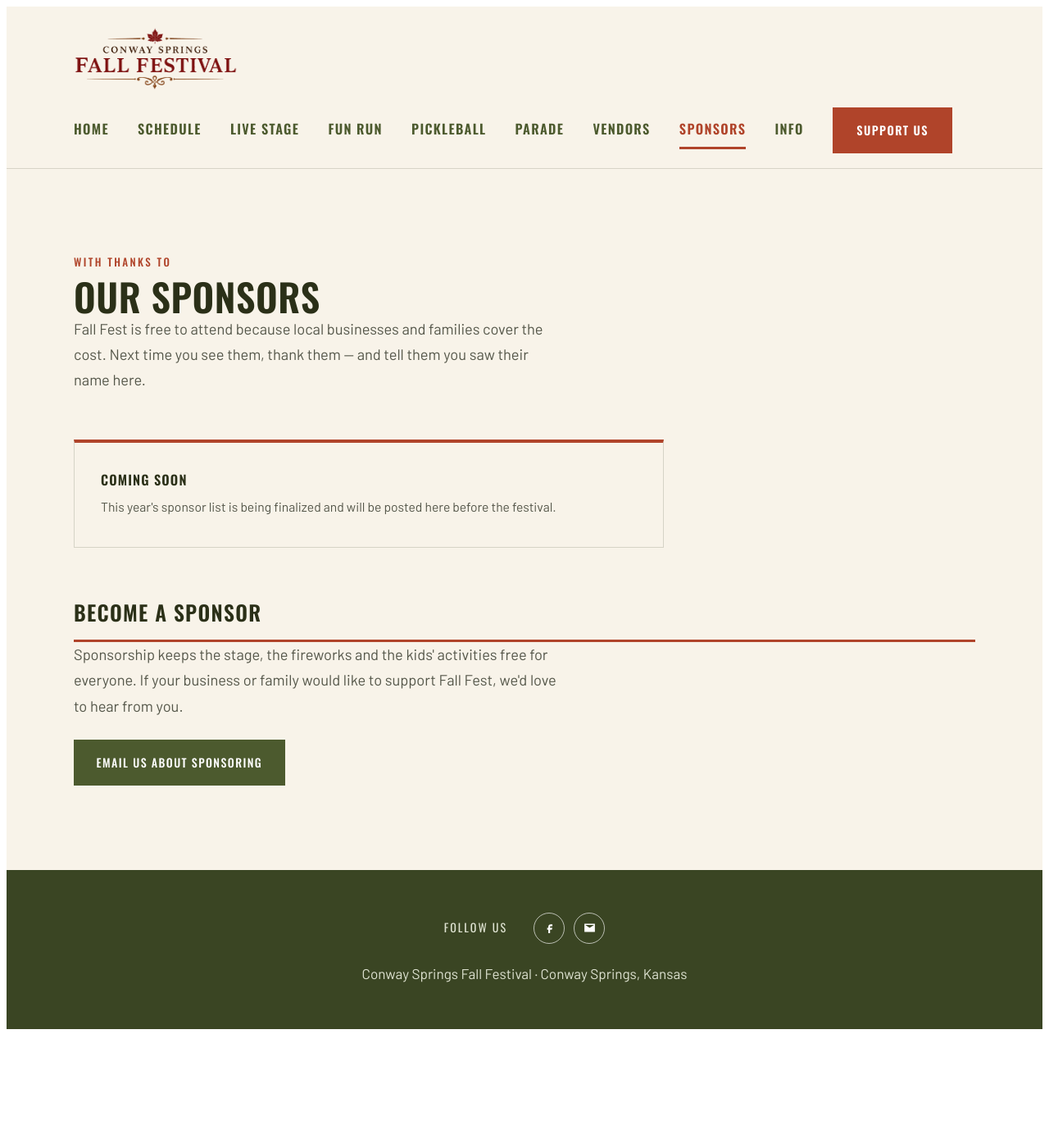
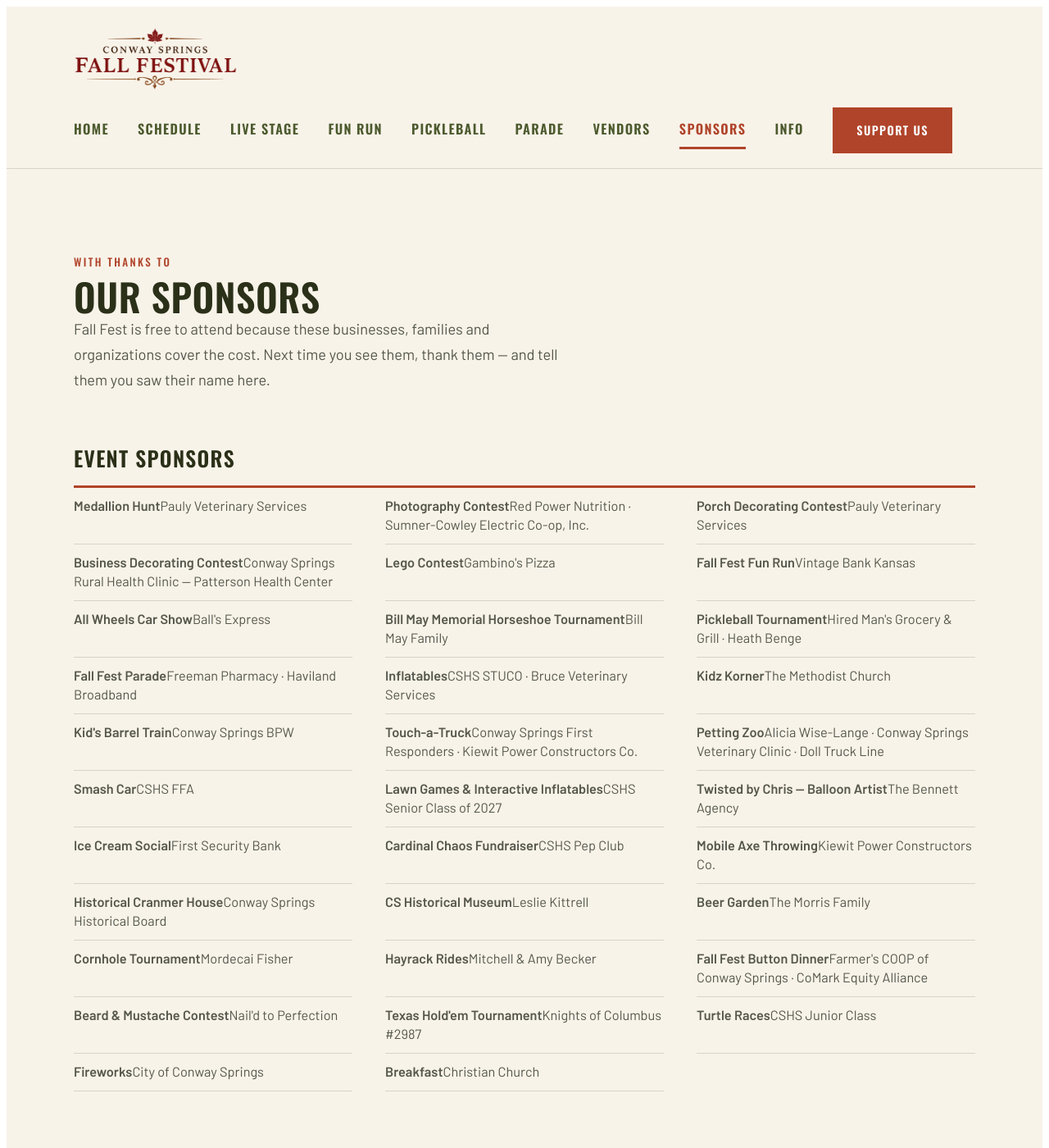
Before and after one commit to kbirket/conwayspringsfallfest, a Jekyll site: the page built from sponsors.html, in a window 1280 px wide and 1400 px high. Shown: the whole window at 82% size. Built offline with Jekyll 4.4.1, drawn with Linux system fonts in a browser that asks for light colours; some of the changed text lies outside the part shown.

Commit message:
add sponsors

```diff
--- a/sponsors.html
+++ b/sponsors.html
@@ -2,7 +2,7 @@
 layout: default
 title: Sponsors
 nav: sponsors
-description: The businesses, families and volunteers who make the Conway Springs Fall Festival possible.
+description: The businesses, families and organizations who sponsor the Conway Springs Fall Festival.
 ---
 
 <section class="csff__section">
@@ -10,18 +10,117 @@
     <div class="csff__sechead">
       <p class="csff__eyebrow">With Thanks To</p>
       <h2 class="csff__h">Our Sponsors</h2>
-      <p class="csff__lede">Fall Fest is free to attend because local businesses and families cover the cost. Next time you see them, thank them &mdash; and tell them you saw their name here.</p>
+      <p class="csff__lede">Fall Fest is free to attend because these businesses, families and organizations cover the cost. Next time you see them, thank them &mdash; and tell them you saw their name here.</p>
     </div>
 
-    <div class="csff__box" style="max-width:720px;">
-      <h3 class="csff__h3">Coming soon</h3>
-      <p>This year's sponsor list is being finalized and will be posted here before the festival.</p>
-    </div>
+    <h3 class="csff__dayhead">Event Sponsors</h3>
+    <ul class="csff__sponsorlist csff__sponsorlist--events">
+      <li><strong>Medallion Hunt</strong><span>Pauly Veterinary Services</span></li>
+      <li><strong>Photography Contest</strong><span>Red Power Nutrition &middot; Sumner-Cowley Electric Co-op, Inc.</span></li>
+      <li><strong>Porch Decorating Contest</strong><span>Pauly Veterinary Services</span></li>
+      <li><strong>Business Decorating Contest</strong><span>Conway Springs Rural Health Clinic &mdash; Patterson Health Center</span></li>
+      <li><strong>Lego Contest</strong><span>Gambino's Pizza</span></li>
+      <li><strong>Fall Fest Fun Run</strong><span>Vintage Bank Kansas</span></li>
+      <li><strong>All Wheels Car Show</strong><span>Ball's Express</span></li>
+      <li><strong>Bill May Memorial Horseshoe Tournament</strong><span>Bill May Family</span></li>
+      <li><strong>Pickleball Tournament</strong><span>Hired Man's Grocery &amp; Grill &middot; Heath Benge</span></li>
+      <li><strong>Fall Fest Parade</strong><span>Freeman Pharmacy &middot; Haviland Broadband</span></li>
+      <li><strong>Inflatables</strong><span>CSHS STUCO &middot; Bruce Veterinary Services</span></li>
+      <li><strong>Kidz Korner</strong><span>The Methodist Church</span></li>
+      <li><strong>Kid's Barrel Train</strong><span>Conway Springs BPW</span></li>
+      <li><strong>Touch-a-Truck</strong><span>Conway Springs First Responders &middot; Kiewit Power Constructors Co.</span></li>
+      <li><strong>Petting Zoo</strong><span>Alicia Wise-Lange &middot; Conway Springs Veterinary Clinic &middot; Doll Truck Line</span></li>
+      <li><strong>Smash Car</strong><span>CSHS FFA</span></li>
+      <li><strong>Lawn Games &amp; Interactive Inflatables</strong><span>CSHS Senior Class of 2027</span></li>
+      <li><strong>Twisted by Chris &mdash; Balloon Artist</strong><span>The Bennett Agency</span></li>
+      <li><strong>Ice Cream Social</strong><span>First Security Bank</span></li>
+      <li><strong>Cardinal Chaos Fundraiser</strong><span>CSHS Pep Club</span></li>
+      <li><strong>Mobile Axe Throwing</strong><span>Kiewit Power Constructors Co.</span></li>
+      <li><strong>Historical Cranmer House</strong><span>Conway Springs Historical Board</span></li>
+      <li><strong>CS Historical Museum</strong><span>Leslie Kittrell</span></li>
+      <li><strong>Beer Garden</strong><span>The Morris Family</span></li>
+      <li><strong>Cornhole Tournament</strong><span>Mordecai Fisher</span></li>
+      <li><strong>Hayrack Rides</strong><span>Mitchell &amp; Amy Becker</span></li>
+      <li><strong>Fall Fest Button Dinner</strong><span>Farmer's COOP of Conway Springs &middot; CoMark Equity Alliance</span></li>
+      <li><strong>Beard &amp; Mustache Contest</strong><span>Nail'd to Perfection</span></li>
+      <li><strong>Texas Hold'em Tournament</strong><span>Knights of Columbus #2987</span></li>
+      <li><strong>Turtle Races</strong><span>CSHS Junior Class</span></li>
+      <li><strong>Fireworks</strong><span>City of Conway Springs</span></li>
+      <li><strong>Breakfast</strong><span>Christian Church</span></li>
+    </ul>
+
+    <h3 class="csff__dayhead" style="margin-top:3.5rem;">Donors &amp; Prize Contributors</h3>
+    <p class="csff__lede">These businesses, families and organizations gave to the general fund or donated raffle prizes.</p>
+
+    <ul class="csff__sponsorlist">
+      <li>Al's Automotive, LLC</li>
+      <li>Alicia Wise-Lange</li>
+      <li>Argyle Designs</li>
+      <li>Backyard Wood X-Pressions</li>
+      <li>Blank Canvas Lodge</li>
+      <li>Botanica</li>
+      <li>Brian &amp; Catherine Boatright</li>
+      <li>Bruce Veterinary Service</li>
+      <li>Cardinal Carwash</li>
+      <li>Casey's General Store</li>
+      <li>Conway Springs BPW</li>
+      <li>Conway Springs Community Theatre</li>
+      <li>Conway Springs First Responders</li>
+      <li>Conway Springs Personal Tax Service</li>
+      <li>Conway Springs Rural Health Clinic &mdash; Patterson Health Center</li>
+      <li>Conway Springs Veterinary Clinic</li>
+      <li>Cosmosphere, SciEd Center &amp; Space Museum</li>
+      <li>Cubbie-Hole Whimsy</li>
+      <li>D. T. Homes</li>
+      <li>Doll Truck Line</li>
+      <li>Dollhouse Doggies</li>
+      <li>Ebersole Mortuary</li>
+      <li>Ebersole Paint</li>
+      <li>Exploration Place</li>
+      <li>Farmer's COOP, Conway Springs &amp; CoMark Equity Alliance</li>
+      <li>First Security Bank</li>
+      <li>Freeman Pharmacy</li>
+      <li>Gerlach Plumbing</li>
+      <li>Haviland Broadband</li>
+      <li>Haymaker Lodge</li>
+      <li>Hi-Tech Interiors Residential Drywall &amp; The McCracken Family</li>
+      <li>Hired Man's Grocery &amp; Grill</li>
+      <li>Home Per Aspera</li>
+      <li>Kiewit Power Constructors Co.</li>
+      <li>Lange Photography</li>
+      <li>LPL Financial &mdash; Christy Cobb &amp; Nolan Pauly</li>
+      <li>Lubber's of Cheney</li>
+      <li>Mack Car Wash</li>
+      <li>Mary Kay &mdash; Cassy Dalbom</li>
+      <li>Mary Kay Sales by Sally Mercer</li>
+      <li>Nail'd to Perfection</li>
+      <li>Needle &amp; Thread</li>
+      <li>Osner Body &amp; Paint, Inc.</li>
+      <li>Osner Exercise Center</li>
+      <li>Pauly Automotive</li>
+      <li>Pauly Veterinary Services</li>
+      <li>Recover-Care Spring View Manor</li>
+      <li>Red Power Nutrition</li>
+      <li>Sarah Jane's Salsa</li>
+      <li>Sedgwick County Zoo</li>
+      <li>Shear Beauty Salon &amp; Boutique</li>
+      <li>Steffen Orchard</li>
+      <li>Sumner-Cowley Electric Co-op, Inc.</li>
+      <li>Texas Roadhouse</li>
+      <li>The Bennett Agency</li>
+      <li>Travis Tees</li>
+      <li>Triple Threat Ag</li>
+      <li>T's Thrifty Finds &amp; Antiques</li>
+      <li>Urban Air Trampoline and Adventure Park</li>
+      <li>Vintage Bank Kansas</li>
+      <li>Vintage Bank Kansas Insurance Agency</li>
+      <li>Viola Lions Club</li>
+      <li>Wheatland Electric</li>
+      <li>Wichita Thunder Hockey</li>
+      <li>Zoglmann Welding &amp; Fabrication</li>
+    </ul>
 
     <h3 class="csff__dayhead" style="margin-top:3.5rem;">Become a Sponsor</h3>
-    <p class="csff__lede">Sponsorship keeps the stage, the fireworks and the kids' activities free for everyone. If your business or family would like to support Fall Fest, we'd love to hear from you.</p>
-    <div class="csff__btns">
-      <a class="csff__btn csff__btn--olive" href="mailto:csfallfest@gmail.com?subject=Fall%20Fest%20Sponsorship">Email us about sponsoring</a>
-    </div>
+    <p class="csff__lede">Sponsorship keeps the stage, the fireworks and the kids' activities free for everyone. If your business or family would like to support Fall Fest, email <a href="mailto:csfallfest@gmail.com">csfallfest@gmail.com</a>.</p>
   </div>
 </section>
```
